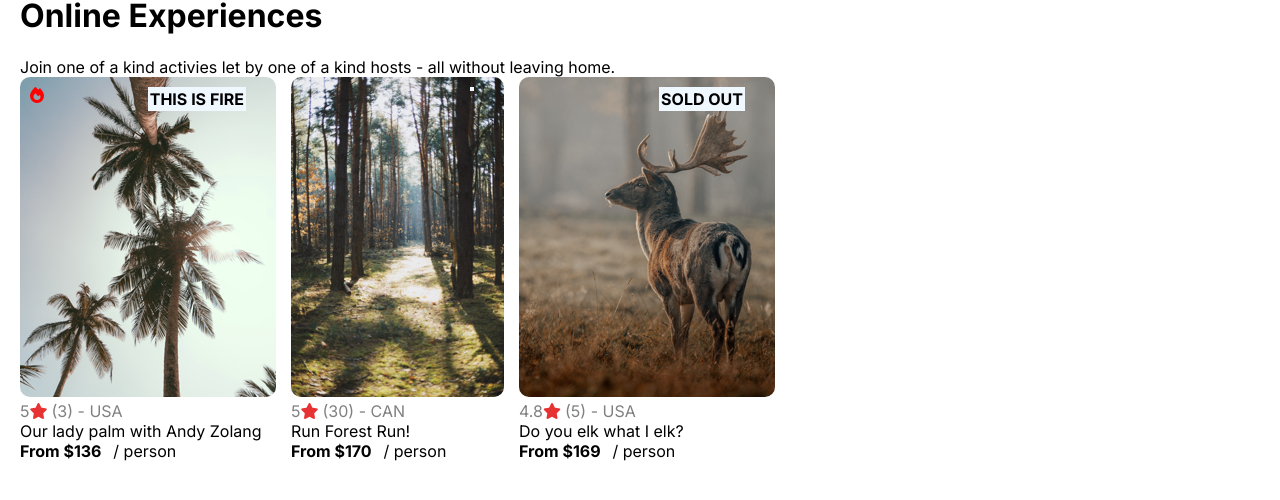
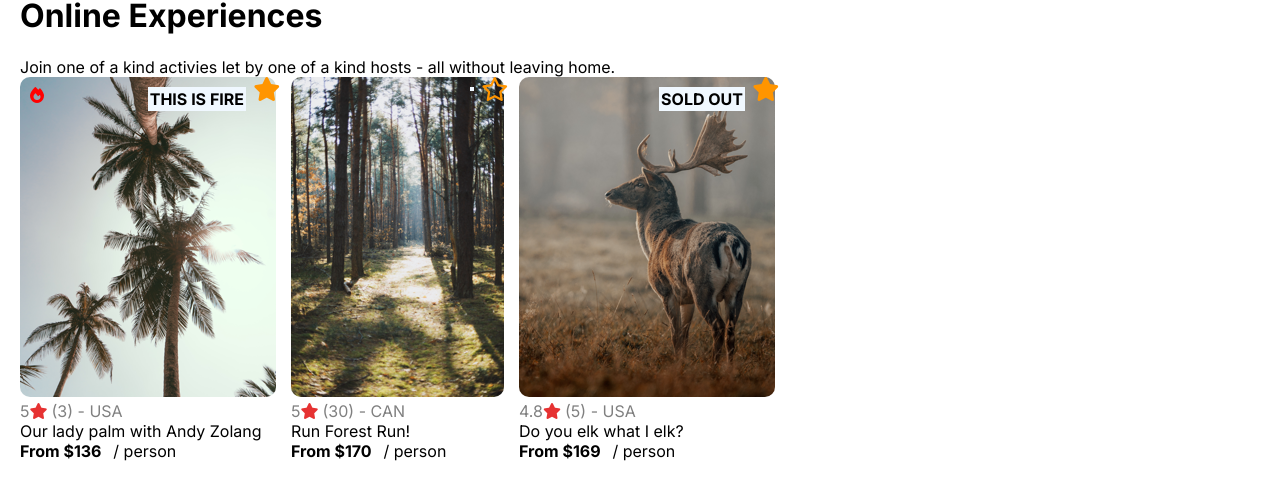
Before and after one commit to brandonfelty/react_tutorial, a React (Create React App) app: page /airbnb in a window 1280 px wide. Shown: the part 294-794 px from the top of the page. Built offline with nearby package versions, Linux system fonts and the light colour scheme.

Commit message:
add favorite icon

```diff
--- a/src/components/Card.jsx
+++ b/src/components/Card.jsx
@@ -29,6 +29,11 @@ const Card = ( props ) => {
         </p>
         <p> / person</p>
       </div>
+      {
+        props.favourite ?
+        <i className="fa-solid fa-star rating-favourite"></i> :
+        <i className="fa-regular fa-star rating-favourite"></i>
+      }
     </div>
   )
 }
```
